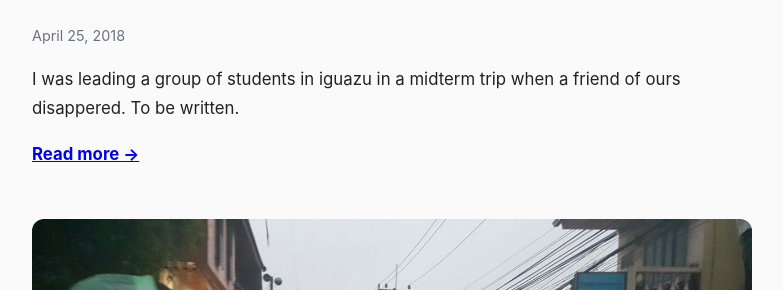
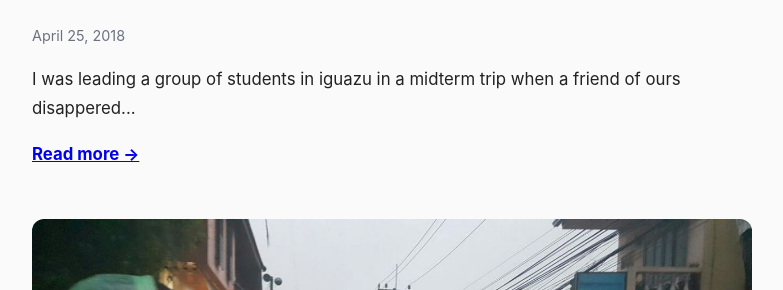
Before and after one commit to manuellyl04/thrilling-times, a Jekyll site: the page built from index.md, in a window 1280 px wide and 900 px high, scrolled down 2864 px. Shown: the part 191-481 px from the top of the window, without its empty margins (248-1031 px from the left). Built offline with Jekyll 4.4.1, drawn with Linux system fonts in a browser that asks for light colours.

```diff
--- a/_posts/2018-04-26-manuel-iguazu.md
+++ b/_posts/2018-04-26-manuel-iguazu.md
@@ -1,7 +1,7 @@
 ---
 title: "Iguazu, Lost, Arrested, and Somehow a Legend"
 date: 2018-04-25
-excerpt: "I was leading a group of students in iguazu in a midterm trip when a friend of ours disappered. To be written."
+excerpt: "I was leading a group of students in iguazu in a midterm trip when a friend of ours disappered..."
 ---
 
 I still remember this as one of the most stressful and saddest moments of my life. The kind where your stomach drops, your brain writes horror movies, and you’re convinced you’ve lost a friend forever. Luckily, for everyone involved, it ended well. Very well. Almost too well.
```
